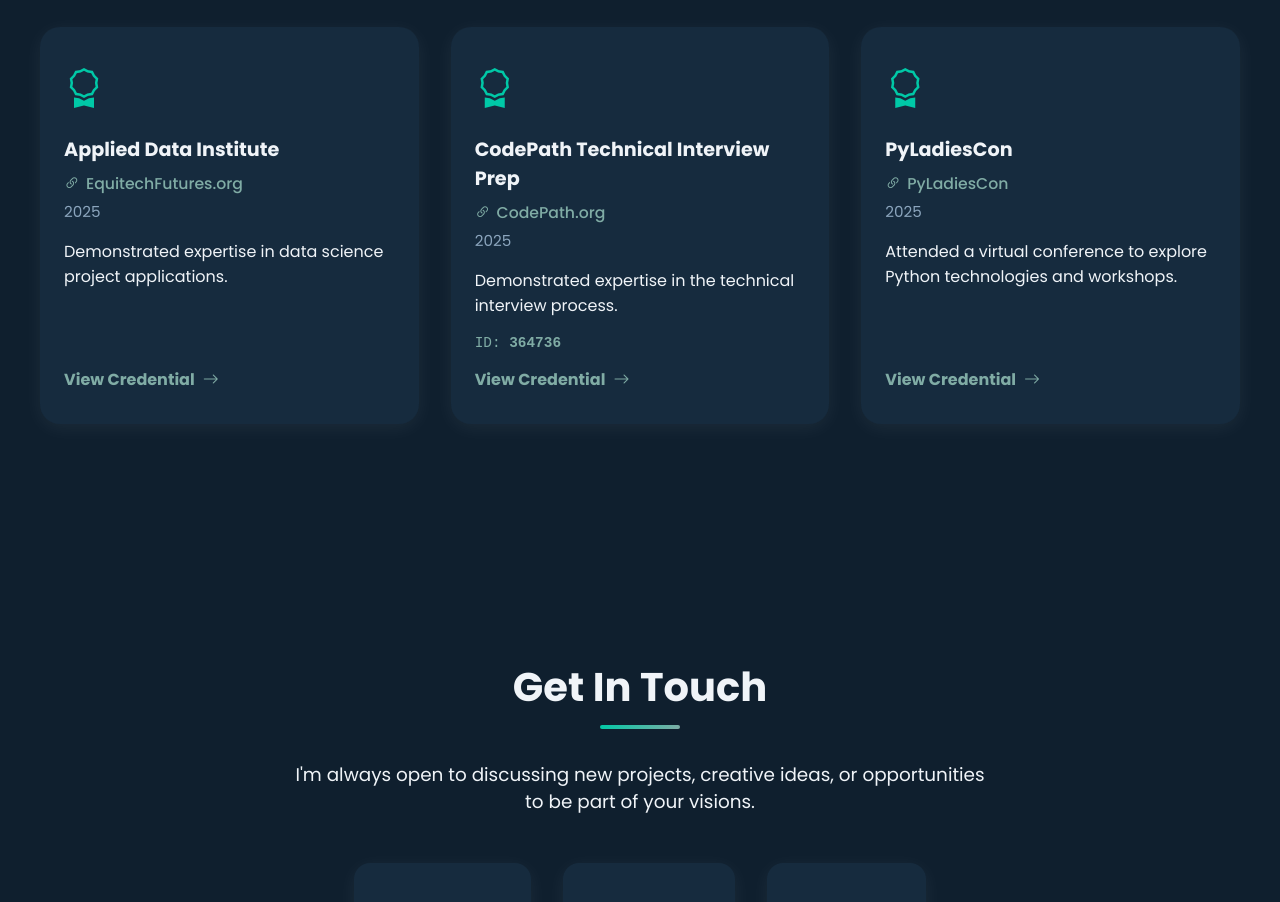
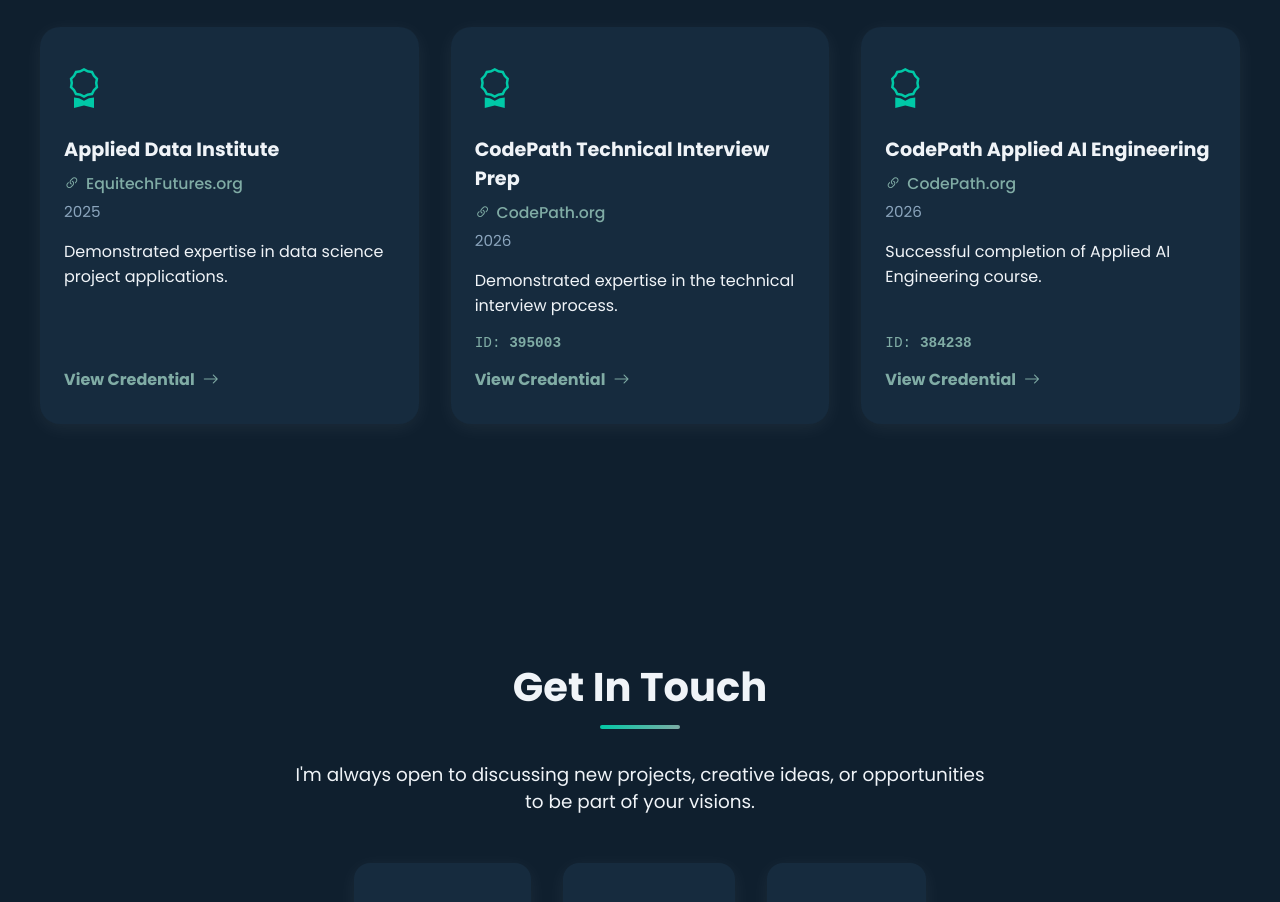
Before and after one commit to nicolelucas03/personal_website_redesign, a React (Create React App) app: page / in a window 1280 px wide. Shown: the part 3920-4822 px from the top of the page. Built offline with nearby package versions, Linux system fonts and the light colour scheme.

Commit message:
EDIT: Updated certs links

```diff
--- a/src/App.js
+++ b/src/App.js
@@ -421,10 +421,10 @@
             </div>
             <div className="cert-title">CodePath Technical Interview Prep</div>
             <div className="cert-org"><i className="bi bi-link-45deg"></i> CodePath.org</div>
-            <div className="cert-year">2025</div>
+            <div className="cert-year">2026</div>
             <div className="cert-desc">Demonstrated expertise in the technical interview process.</div>
-            <div className="cert-id">ID: <span>364736</span></div>
-            <a className="cert-link" href="https://drive.google.com/file/d/14edQDi7jFvZn3eXODtPcBlS2mBx_VQW6/view?usp=sharing" target="_blank" rel="noopener noreferrer">
+            <div className="cert-id">ID: <span>395003</span></div>
+            <a className="cert-link" href="https://drive.google.com/file/d/1g_Lx_dtXyRKfl7WGhwgQfBMqUlHhuqHN/view?usp=sharing" target="_blank" rel="noopener noreferrer">
               <span>View Credential</span>
               <i className="bi bi-arrow-right"></i>
             </a>
@@ -433,11 +433,12 @@
             <div className="cert-badge">
               <i className="bi bi-award"></i>
             </div>
-            <div className="cert-title">PyLadiesCon</div>
-            <div className="cert-org"><i className="bi bi-link-45deg"></i> PyLadiesCon</div>
-            <div className="cert-year">2025</div>
-            <div className="cert-desc">Attended a virtual conference to explore Python technologies and workshops.</div>
-            <a className="cert-link" href="https://drive.google.com/file/d/1cMWfyG51z6xPmFg_M22NOE9I0uq23SDc/view?usp=sharing" target="_blank" rel="noopener noreferrer">
+            <div className="cert-title">CodePath Applied AI Engineering</div>
+            <div className="cert-org"><i className="bi bi-link-45deg"></i> CodePath.org</div>
+            <div className="cert-year">2026</div>
+            <div className="cert-desc">Successful completion of Applied AI Engineering course.</div>
+            <div className="cert-id">ID: <span>384238</span></div>
+            <a className="cert-link" href="https://drive.google.com/file/d/1i8SNuG9UYN1OTPqy5FFdKcZc5tluRwes/view?usp=sharing" target="_blank" rel="noopener noreferrer">
               <span>View Credential</span>
               <i className="bi bi-arrow-right"></i>
             </a>
```
